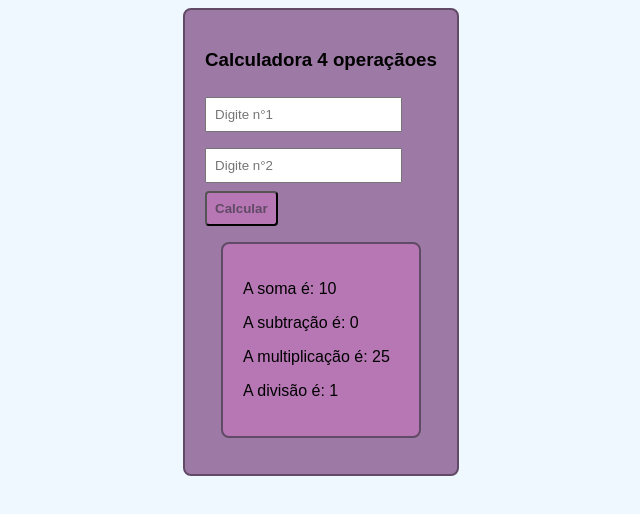
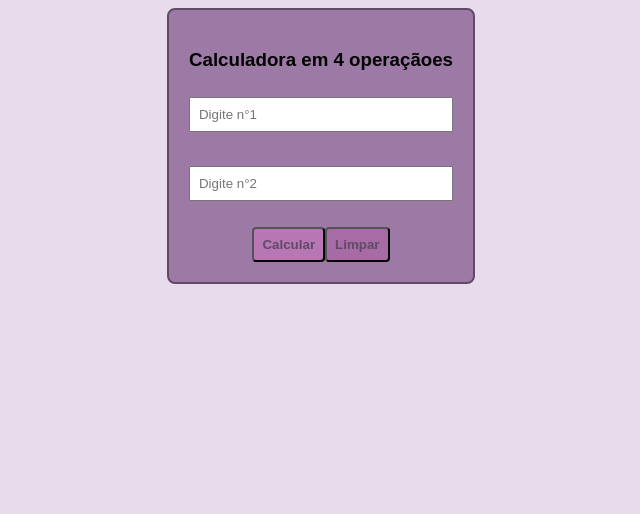
Before and after one commit to Daphnebatata/FrontJs01, a website: page src/index.html in a window 1280 px wide. Shown: the whole page, without its empty margins (327-967 px from the left). Drawn offline with Linux system fonts and the light colour scheme.

Commit message:
esconder resultados

```diff
--- a/src/index.html
+++ b/src/index.html
@@ -8,19 +8,23 @@
 
   <body>
     <div id="app">
-      <h3>Calculadora 4 operaçãoes</h3>
+      <h3>Calculadora em 4 operaçãoes</h3>
       <form>
-        <input type="number" id="numero1" placeholder="Digite n°1" /> <br />
-        <input type="number" id="numero2" placeholder="Digite n°2" /> <br />
-
-        <button id="btn-calcular">Calcular</button> <br />
+        <div class="inputs">
+          <input type="number" id="numero1" placeholder="Digite n°1" /> <br />
+          <input type="number" id="numero2" placeholder="Digite n°2" /> <br />
+        </div>
+        <div class="botoes">
+          <button id="btn-calcular">Calcular</button>
+          <button id="btn-limpar">Limpar</button>
+        </div>
       </form>
 
-      <div class="resultados">
-        <p class="soma">A soma é: 10</p>
+      <div class="resultados esconder">
+        <p class="soma">A soma é: 0</p>
         <p class="subtracao">A subtração é: 0</p>
-        <p class="multiplicacao">A multiplicação é: 25</p>
-        <p class="divisao">A divisão é: 1</p>
+        <p class="multiplicacao">A multiplicação é: 0</p>
+        <p class="divisao">A divisão é: 0</p>
       </div>
     </div>
     <script src="./index.mjs" defer=""></script>
--- a/src/index.mjs
+++ b/src/index.mjs
@@ -13,10 +13,16 @@ function calcular() {
   const n1 = Number(numero1.value);
   const n2 = Number(numero2.value);
   res = n1 + n2;
-soma.innerHTML = 'A soma de $(n1) e $(n2) é: $(n1+n2)';
+  resultados.classList.remove("esconder");
+  resultados.classList.add("mostrar");
+
+  soma.innerHTML = `A soma de ${n1} e ${n2} é: ${n1 + n2}`;
+  subtracao.innerHTML = `A subtração de ${n1} e ${n2} é: ${n1 - n2}`;
+  multiplicacao.innerHTML = `A multiplicação de ${n1} e ${n2} é: ${n1 * n2}`;
+  divisao.innerHTML = `A divisão de ${n1} e ${n2} é: ${n1 / n2}`;
 }
-calcular();
+
 btnCalcular.addEventListener("click", function (evento) {
-  alert("clicou");
+  evento.preventDefault();
   calcular();
-};
+});
--- a/src/styles.css
+++ b/src/styles.css
@@ -3,7 +3,7 @@ body {
   width: 100%;
   display: flex;
   justify-content: center;
-  background-color: aliceblue;
+  background-color: rgb(232, 220, 236);
 }
 
 #app {
@@ -13,12 +13,53 @@ body {
   border-radius: 8px;
 }
 
+.inputs {
+  display: flex;
+  flex-direction: column;
+}
 input {
   margin: 8px 0;
   padding: 8px;
 }
 
+.mostrar {
+  display: flex;
+}
+
+.esconder {
+  display: none;
+}
+
 #btn-calcular {
+  background-color: #b677b4;
+  color: #614a66;
+  padding: 8px;
+  border-radius: 4px;
+  font-weight: bold;
+  cursor: pointer;
+}
+
+#btn-limpar {
+  background-color: #a76ba5;
+  color: #614a66;
+  padding: 8px;
+  border-radius: 4px;
+  font-weight: bold;
+  cursor: pointer;
+}
+
+.botoes {
+  display: flex;
+  justify-content: center;
+}
+
+.mostrar {
+  display: flex;
+}
+.esconder {
+  display: none;
+}
+#btn-Limpar {
   background-color: #b677b4;
   color: #614a66;
   padding: 8px;
```
